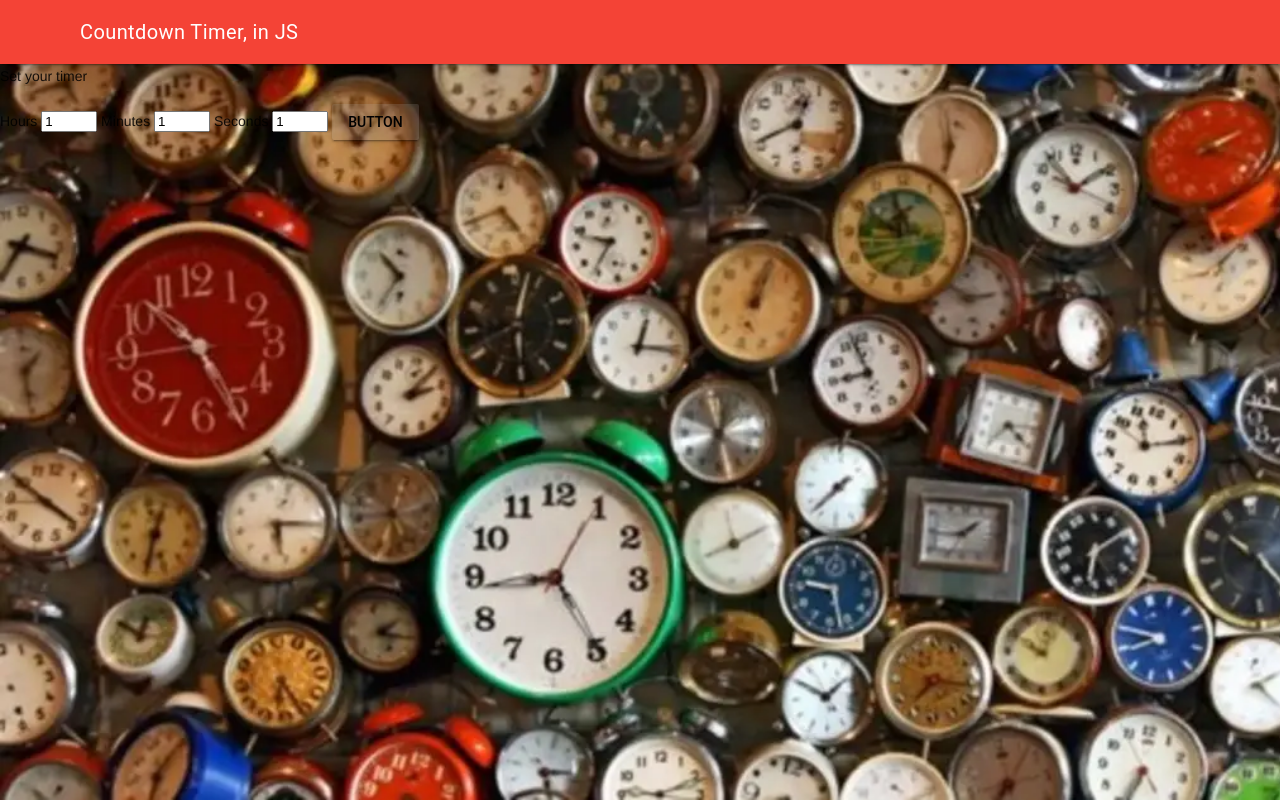
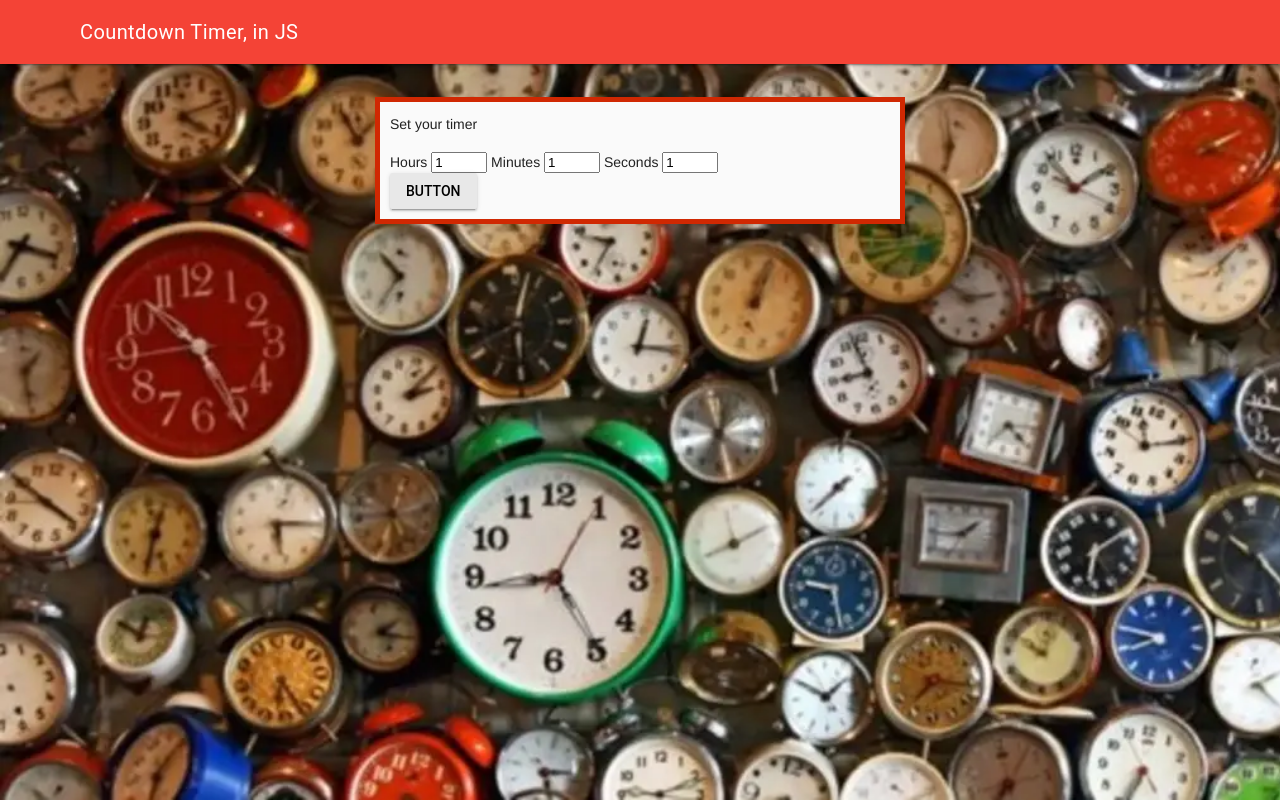
Before and after one commit to MTHS-ICD2O-1-2023/ICD2O-1-2023-Final-Project-Julianne-Leblanc-Peltier-Fethawit-Gebremekeal, a plain HTML site: page index.html in a window 1280 px wide. Drawn offline with nearby package versions, Linux system fonts and the light colour scheme; files whose address does not match are found by name.

Commit message:
fixed html

```diff
--- a/index.html
+++ b/index.html
@@ -35,13 +35,14 @@
         >
         </div>
     </header>
-    <div id="box">
+    <div class="content">
+      <div class="innerbody">
         <p>Set your timer</p>
 
         Hours <input id="timer-hours" type="number" value="1" min="0" max="23" />
         Minutes <input id="timer-minutes" type="number" value="1" min="0" max="59" />
         Seconds <input id="timer-seconds" type="number" value="1" min="0" max="59" />
-
+        </br>
         <!-- Raised button with ripple -->
         <button class="mdl-button mdl-js-button mdl-button--raised mdl-js-ripple-effect" type="button" onclick="timerStart()">
           Button
@@ -49,5 +50,7 @@
 
         <div id="timer-countdown"></div>
       </div>
+    </div>
+  </div>
 </body>
 </html>
```
Lines whose indentation alone changed are shown as unchanged.
